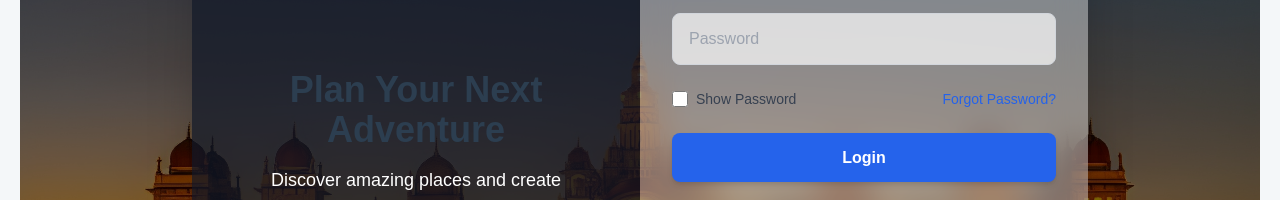
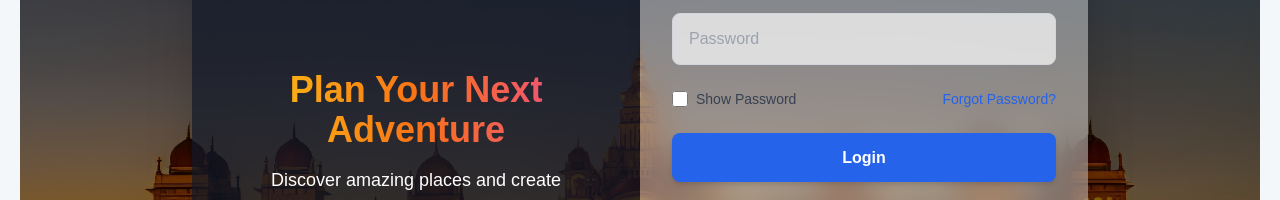
Before and after one commit to code-well0/trip-planner, a React (Create React App) app: page /login in a window 1280 px wide. Shown: the part 298-498 px from the top of the page. Built offline with nearby package versions, Linux system fonts and the light colour scheme; no server answers.

Commit message:
fixed issue:Enhancemen tof text

```diff
--- a/src/pages/login.jsx
+++ b/src/pages/login.jsx
@@ -118,9 +118,9 @@ export default function Login({ setIsLoggedIn }) {
       <div className="relative z-10 flex flex-col lg:flex-row w-full max-w-4xl rounded-xl overflow-hidden shadow-2xl transition-colors duration-300">
         {/* Hero Section */}
         <div className="hidden lg:flex w-full lg:w-1/2 p-8 text-white flex-col items-center justify-center bg-gray-900 dark:bg-gray-700 bg-opacity-70 dark:bg-opacity-70 rounded-l-xl">
-          <h1 className="text-4xl font-bold mb-4 text-center">
-            Plan Your Next Adventure
-          </h1>
+          <h1 className="text-4xl font-bold mb-4 text-center bg-gradient-to-r from-yellow-400 via-orange-500 to-pink-500 bg-clip-text text-transparent">
+  Plan Your Next Adventure
+</h1>
           <p className="text-lg text-center mb-8">
             Discover amazing places and create unforgettable memories.
           </p>
```
Also changed, not shown: 1 other file (tests, documents, lock files or other folders).
